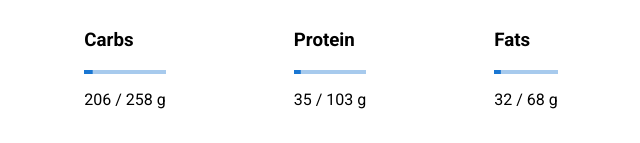
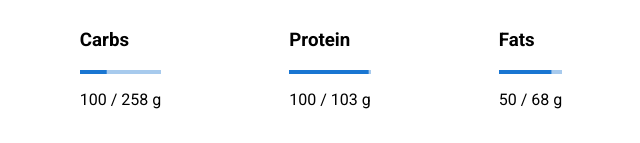
Before and after one commit to priyamkumar/Calories-Tracker, a React (Vite) app: page / in a window 1280 px wide. Shown: the part 158-301 px from the top of the page, without its empty margins (319-959 px from the left). Built offline with nearby package versions, Linux system fonts and the light colour scheme.

Commit message:
integrating api and adding dynamic macros section

```diff
--- a/src/Components/Home.jsx
+++ b/src/Components/Home.jsx
@@ -6,6 +6,7 @@ import Macros from "./Macros";
 export default function CaloriesToday() {
   const [calories, setCalories] = useState(0);
   const [progress, setProgress] = useState(100);
+
   return (
     <div className="home">
       <div className="calories-consumed">
--- a/src/Components/Macros.jsx
+++ b/src/Components/Macros.jsx
@@ -1,23 +1,27 @@
-import React from "react";
+import React, { useState } from "react";
 import LinearProgress from "@mui/material/LinearProgress";
 
 export default function Macros() {
+  const [carbs, setCarbs] = useState(100);
+  const [protein, setProtein] = useState(100);
+  const [fats, setFats] = useState(50);
+  console.log((fats/60)*100);
   return (
     <div className="macros-container">
       <div className="card">
         <h3>Carbs</h3>
-        <LinearProgress variant="determinate" value={10} />
-        <p>206 / 258 g</p>
+        <LinearProgress variant="determinate" value={(carbs/300)*100} />
+        <p>{carbs} / 258 g</p>
       </div>
       <div className="card">
         <h3>Protein</h3>
-        <LinearProgress variant="determinate" value={10} />
-        <p>35 / 103 g</p>
+        <LinearProgress variant="determinate" value={(protein/103)*100} />
+        <p>{protein} / 103 g</p>
       </div>
       <div className="card">
         <h3>Fats</h3>
-        <LinearProgress variant="determinate" value={10} />
-        <p>32 / 68 g</p>
+        <LinearProgress variant="determinate" value={(fats/60)*100} />
+        <p>{fats} / 68 g</p>
       </div>
     </div>
   );
```
